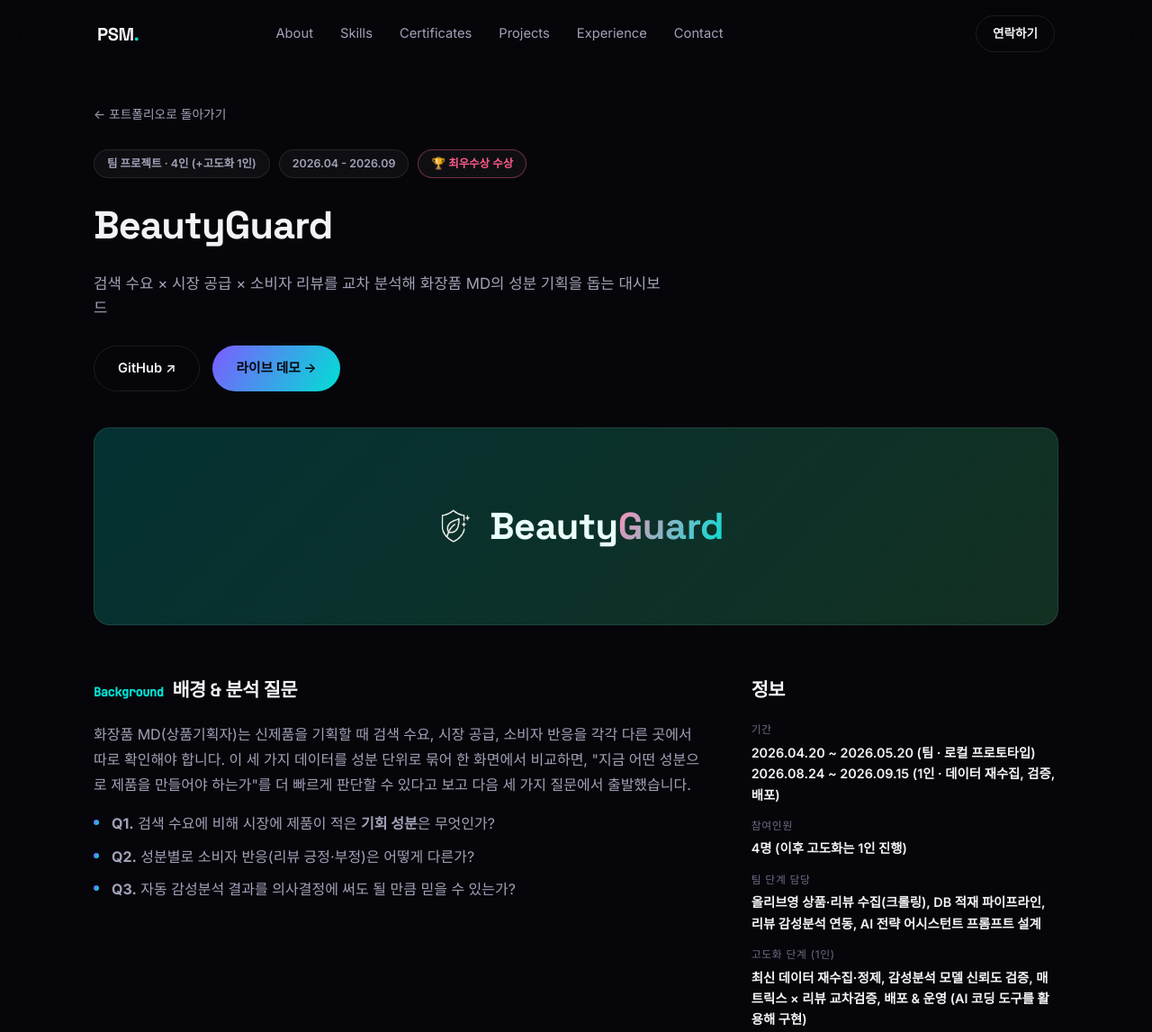
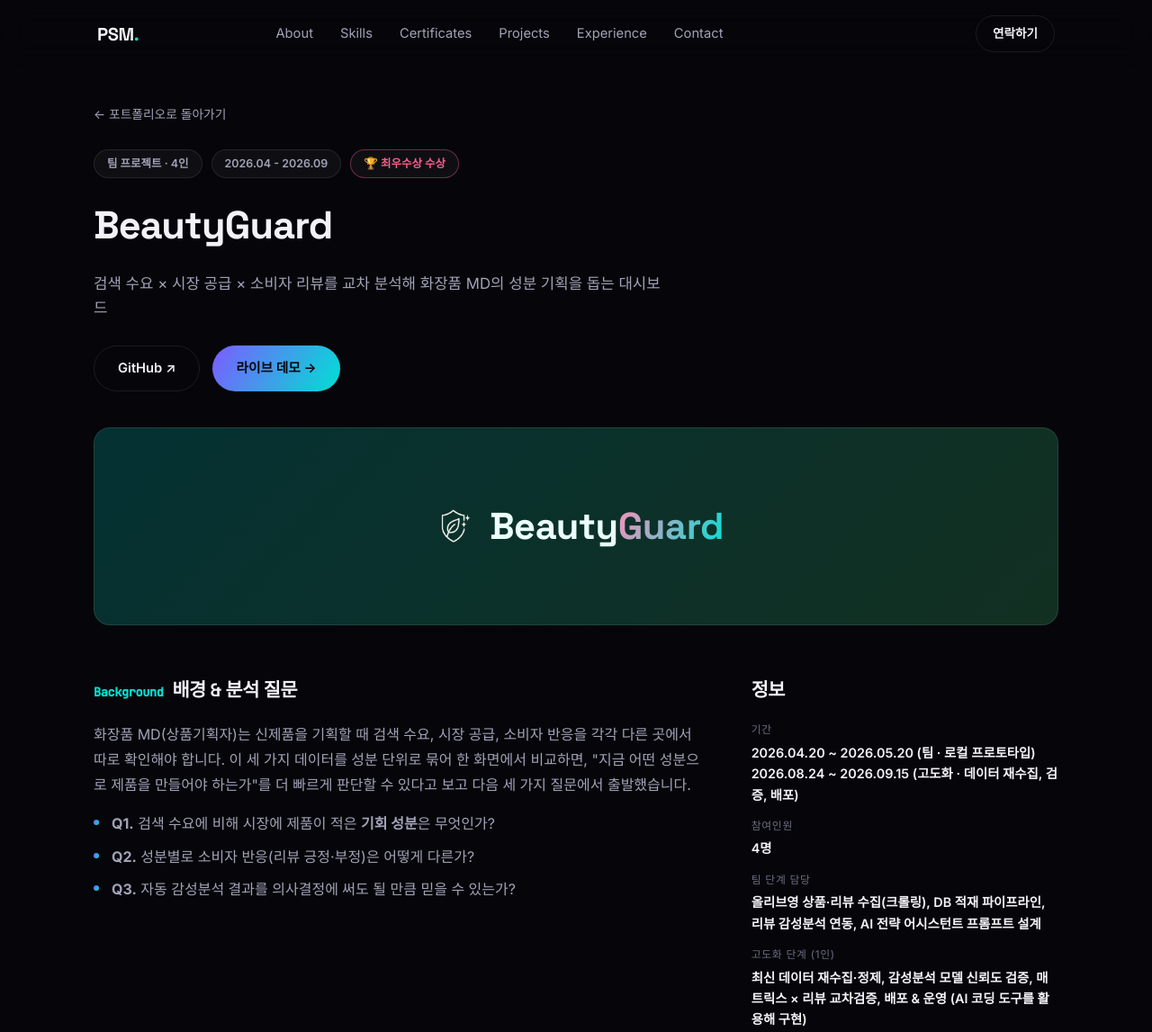
Before and after one commit to PSM-0403/psm-data-portfolio, a plain HTML site: page projects/beautyguard.html in a window 1280 px wide. Shown: the top 1147 px of the page at 90% size. Drawn offline with Linux system fonts and the light colour scheme.

Commit message:
Trim repeated solo wording on BeautyGuard and J-CREW pages
Co-Authored-By: Claude Opus 5.5 <noreply@anthropic.com>

```diff
--- a/projects/beautyguard.html
+++ b/projects/beautyguard.html
@@ -43,7 +43,7 @@
   <a href="../index.html#projects" class="pd-back reveal">← 포트폴리오로 돌아가기</a>
 
   <div class="pd-badges reveal">
-    <span class="pd-badge">팀 프로젝트 · 4인 (+고도화 1인)</span>
+    <span class="pd-badge">팀 프로젝트 · 4인</span>
     <span class="pd-badge">2026.04 - 2026.09</span>
     <span class="pd-badge badge-award">🏆 최우수상 수상</span>
   </div>
@@ -83,8 +83,8 @@
     <div class="pd-block reveal">
       <h2>정보</h2>
       <ul class="pd-meta-list">
-        <li class="pd-meta-item"><span>기간</span><strong>2026.04.20 ~ 2026.05.20 (팀 · 로컬 프로토타입)<br>2026.08.24 ~ 2026.09.15 (1인 · 데이터 재수집, 검증, 배포)</strong></li>
-        <li class="pd-meta-item"><span>참여인원</span><strong>4명 (이후 고도화는 1인 진행)</strong></li>
+        <li class="pd-meta-item"><span>기간</span><strong>2026.04.20 ~ 2026.05.20 (팀 · 로컬 프로토타입)<br>2026.08.24 ~ 2026.09.15 (고도화 · 데이터 재수집, 검증, 배포)</strong></li>
+        <li class="pd-meta-item"><span>참여인원</span><strong>4명</strong></li>
         <li class="pd-meta-item"><span>팀 단계 담당</span><strong>올리브영 상품·리뷰 수집(크롤링), DB 적재 파이프라인, 리뷰 감성분석 연동, AI 전략 어시스턴트 프롬프트 설계</strong></li>
         <li class="pd-meta-item"><span>고도화 단계 (1인)</span><strong>최신 데이터 재수집·정제, 감성분석 모델 신뢰도 검증, 매트릭스 × 리뷰 교차검증, 배포 &amp; 운영 (AI 코딩 도구를 활용해 구현)</strong></li>
       </ul>
@@ -284,7 +284,7 @@
       <li>대시보드를 열면 그날의 매트릭스와 리뷰 분석 결과를 정해진 규칙으로 확인해, 신제품 기회 후보·재고 리스크·리뷰 이슈를 경보 목록으로 보여주도록 했습니다. MD가 차트를 직접 해석하지 않아도 먼저 볼 성분을 알 수 있습니다.</li>
       <li>처음에는 화면을 열 때마다 감성분석을 돌려서 리뷰 분석에 3분 넘게 걸렸는데, 데이터를 넣을 때 미리 계산해 저장하도록 바꿔 8초로 줄였습니다.</li>
       <li>K-Digital Training 데이터분석가 과정 최종프로젝트 경진대회에서 최우수상을 받았습니다. 심사에서는 실무 MD 관점에서 쓸 수 있다는 평가와 함께, 데이터가 더 많았으면 좋겠다는 피드백을 받았습니다.</li>
-      <li>수상 이후에는 혼자 고도화를 이어 갔습니다. 9월에 데이터를 다시 수집하고, 매트릭스와 리뷰 반응 교차검증, 감성분석 모델 검증, 레티놀 z-검정을 추가해 분석 결과를 근거와 함께 확인할 수 있게 했습니다. 화면은 Vercel, 감성분석 서버는 Render에 올려 누구나 접속해 볼 수 있게 배포했습니다.</li>
+      <li>수상 이후에는 고도화를 이어 갔습니다. 9월에 데이터를 다시 수집하고, 매트릭스와 리뷰 반응 교차검증, 감성분석 모델 검증, 레티놀 z-검정을 추가해 분석 결과를 근거와 함께 확인할 수 있게 했습니다. 화면은 Vercel, 감성분석 서버는 Render에 올려 누구나 접속해 볼 수 있게 배포했습니다.</li>
     </ul>
     <p class="section-hint">정식 출품명: 화장품 성분 트렌드 라이프사이클 및 시장 반영 분석 기반 MD 의사결정 자동화 시스템</p>
   </div>
```
Also changed, not shown: projects/jcrew.html (+2 -2 lines).
